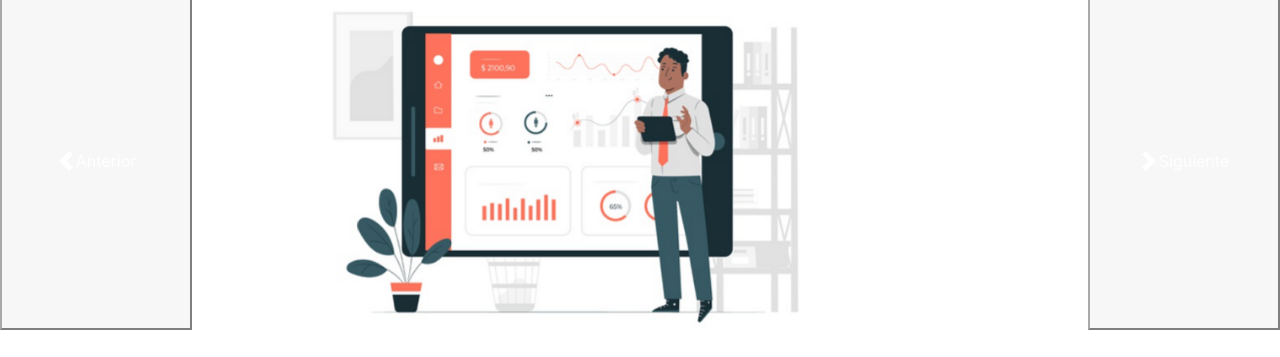
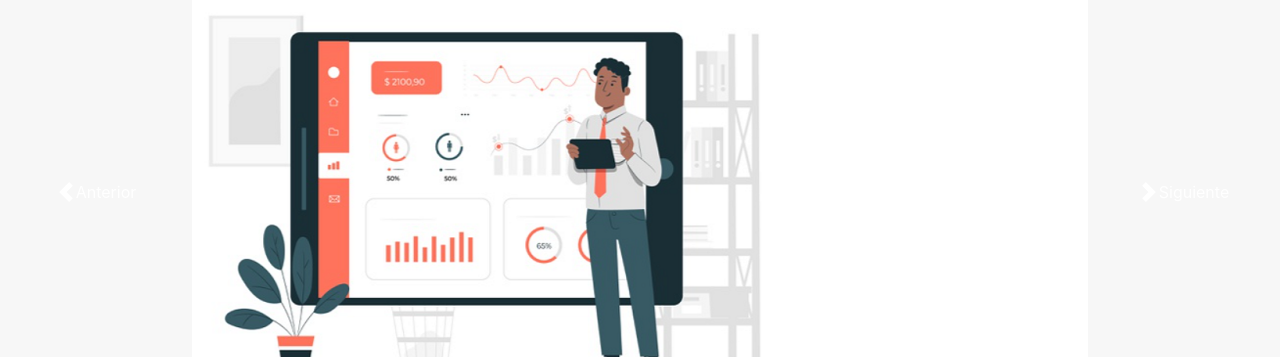
Before and after one commit to leagri/analitica-web, a website: page proyectos.html in a window 1280 px wide. Shown: the part 163-520 px from the top of the page. Drawn offline with nearby package versions, Linux system fonts and the light colour scheme.

Commit message:
Add files via upload

```diff
--- a/css/style.css
+++ b/css/style.css
@@ -177,9 +177,15 @@ th {
     visibility: hidden; } }
 
 .imgCarousel {
-  width: 40%;
-  margin-left: 30%;
-  margin-right: 30%; }
+  margin-left: 20%;
+  margin-right: 20%; }
 
-.borderControl {
-  border: 1px solid black; }
+.carousel-control-next {
+  border: 0px; }
+
+.carousel-control-prev {
+  border: 0px; }
+
+.carouselInside {
+  justify-content: center;
+  align-items: center; }
```
